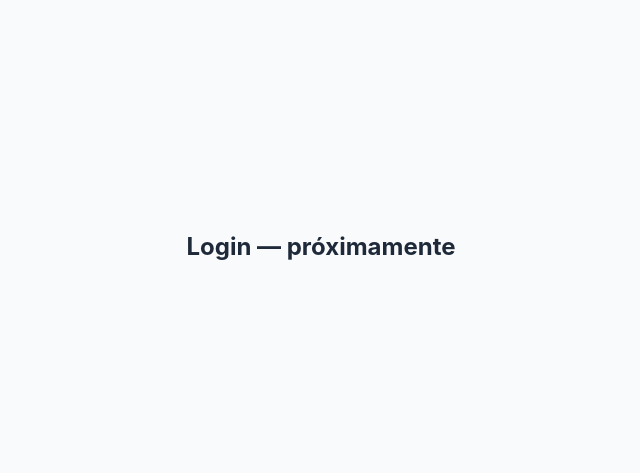
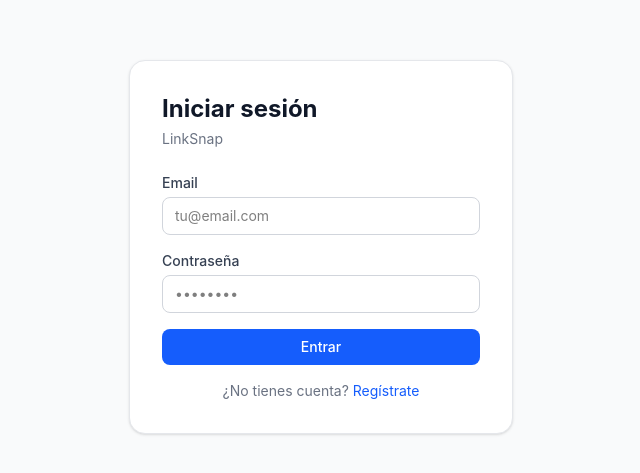
Before and after one commit to Juanesjara/link-snap, a React (Vite) app in the folder frontend/: page /login in a window 1280 px wide. Shown: the part 153-626 px from the top of the page, without its empty margins (319-959 px from the left). Built offline with nearby package versions, Linux system fonts and the light colour scheme.

Commit message:
fix(frontend): mensaje de error diferenciado para backend caído

```diff
--- a/frontend/src/pages/Login.tsx
+++ b/frontend/src/pages/Login.tsx
@@ -1,7 +1,101 @@
+import axios from "axios";
+import { useState } from "react";
+import { useNavigate } from "react-router-dom";
+import { login, register } from "../services/auth";
+
 export default function Login() {
+  const [email, setEmail] = useState("");
+  const [password, setPassword] = useState("");
+  const [isRegister, setIsRegister] = useState(false);
+  const [error, setError] = useState("");
+  const [loading, setLoading] = useState(false);
+  const navigate = useNavigate();
+
+  async function handleSubmit(e: React.FormEvent) {
+    e.preventDefault();
+    setError("");
+    setLoading(true);
+
+    try {
+      const token = isRegister
+        ? await register(email, password)
+        : await login(email, password);
+
+      localStorage.setItem("token", token);
+      navigate("/dashboard");
+    } catch (err) {
+      if (axios.isAxiosError(err) && !err.response) {
+        setError("No se puede conectar al servidor. ¿Está el backend corriendo?");
+      } else {
+        setError("Credenciales inválidas o email ya registrado");
+      }
+    } finally {
+      setLoading(false);
+    }
+  }
+
   return (
     <div className="min-h-screen flex items-center justify-center bg-gray-50">
-      <h1 className="text-2xl font-bold text-gray-800">Login — próximamente</h1>
+      <div className="bg-white p-8 rounded-2xl shadow-sm border border-gray-200 w-full max-w-sm">
+        <h1 className="text-2xl font-bold text-gray-900 mb-1">
+          {isRegister ? "Crear cuenta" : "Iniciar sesión"}
+        </h1>
+        <p className="text-sm text-gray-500 mb-6">LinkSnap</p>
+
+        <form onSubmit={handleSubmit} className="flex flex-col gap-4">
+          <div>
+            <label className="block text-sm font-medium text-gray-700 mb-1">
+              Email
+            </label>
+            <input
+              type="email"
+              value={email}
+              onChange={(e) => setEmail(e.target.value)}
+              className="w-full border border-gray-300 rounded-lg px-3 py-2 text-sm focus:outline-none focus:ring-2 focus:ring-blue-500"
+              placeholder="tu@email.com"
+              required
+            />
+          </div>
+
+          <div>
+            <label className="block text-sm font-medium text-gray-700 mb-1">
+              Contraseña
+            </label>
+            <input
+              type="password"
+              value={password}
+              onChange={(e) => setPassword(e.target.value)}
+              className="w-full border border-gray-300 rounded-lg px-3 py-2 text-sm focus:outline-none focus:ring-2 focus:ring-blue-500"
+              placeholder="••••••••"
+              required
+            />
+          </div>
+
+          {error && (
+            <p className="text-sm text-red-600 bg-red-50 px-3 py-2 rounded-lg">
+              {error}
+            </p>
+          )}
+
+          <button
+            type="submit"
+            disabled={loading}
+            className="bg-blue-600 text-white rounded-lg py-2 text-sm font-medium hover:bg-blue-700 disabled:opacity-50 transition-colors"
+          >
+            {loading ? "Cargando..." : isRegister ? "Crear cuenta" : "Entrar"}
+          </button>
+        </form>
+
+        <p className="text-sm text-center text-gray-500 mt-4">
+          {isRegister ? "¿Ya tienes cuenta?" : "¿No tienes cuenta?"}{" "}
+          <button
+            onClick={() => setIsRegister(!isRegister)}
+            className="text-blue-600 hover:underline"
+          >
+            {isRegister ? "Inicia sesión" : "Regístrate"}
+          </button>
+        </p>
+      </div>
     </div>
   );
 }
```
